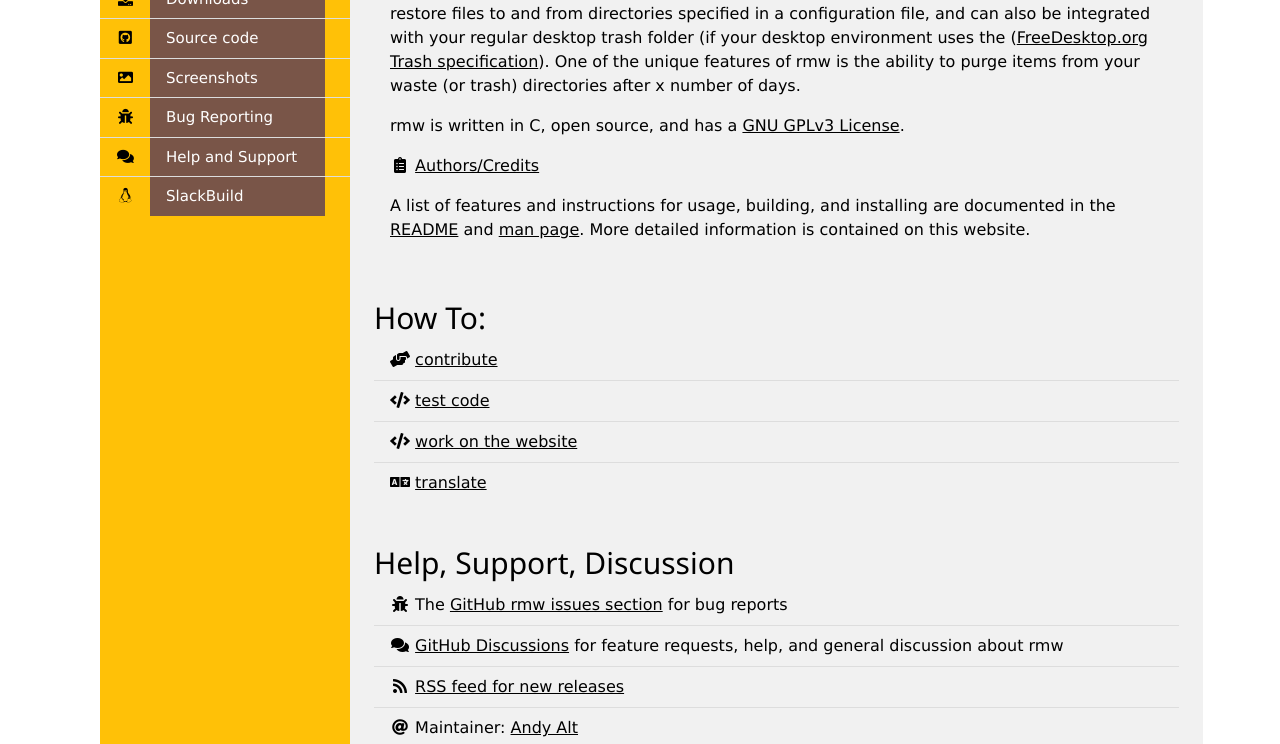
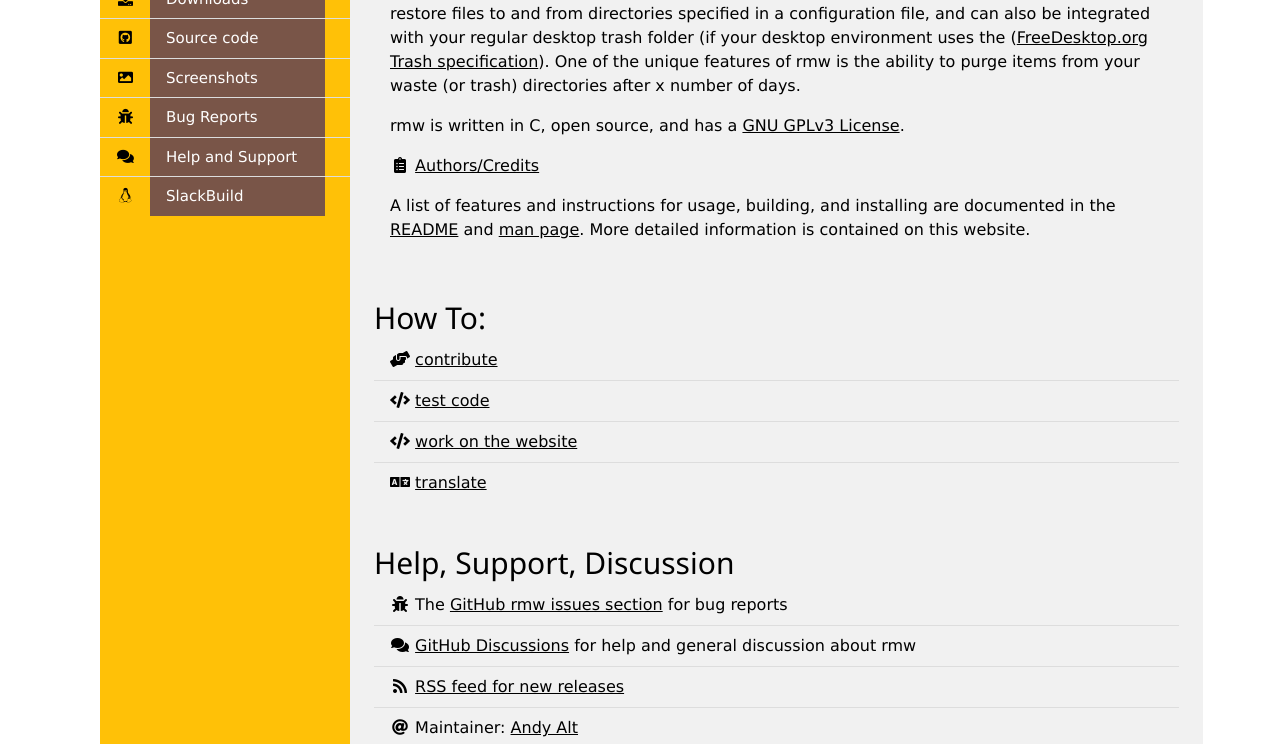
Before and after one commit to theimpossibleastronaut/rmw-website, a Jekyll site: the page built from index.md, in a window 1280 px wide and 1339 px high. Shown: the part 191-935 px from the top of the window. Built offline with Jekyll 4.4.1, drawn with Linux system fonts in a browser that asks for light colours.

Commit message:
docs: remove feature requests

```diff
--- a/_includes/head.html
+++ b/_includes/head.html
@@ -26,7 +26,7 @@
     <li><span class="fas fa-download fa-fw"></span>&nbsp;<a href="https://github.com/theimpossibleastronaut/rmw/releases" class="w3-btn w3-brown">Downloads</a></li>
 <li><span class="fab fa-github-square fa-fw"></span>&nbsp;<a title="source code on GitHub" href="https://github.com/theimpossibleastronaut/rmw/" class="w3-btn w3-brown">Source code</a></li>
     <li><span class="fas fa-image fa-fw"></span>&nbsp;<a href="screenshots.html" class="w3-btn w3-brown">Screenshots</a></li>
-    <li><span class="fas fa-bug fa-fw"></span>&nbsp;<a title="Bug reporting, feature requests and discussion" href="https://github.com/theimpossibleastronaut/rmw/issues" class="w3-btn w3-brown">Bug Reporting</a></li>
+    <li><span class="fas fa-bug fa-fw"></span>&nbsp;<a title="Bug reports" href="https://github.com/theimpossibleastronaut/rmw/issues" class="w3-btn w3-brown">Bug Reports</a></li>
     <li><span class="fas fa-comments fa-fw"></span>&nbsp;<a title="Help and Support" href="/index.html#support" class="w3-btn w3-brown">Help and Support</a></li>
     <li><span class="fab fa-linux fa-fw"></span>&nbsp;<a href="https://slackbuilds.org/repository/15.0/system/rmw/" class="w3-btn w3-brown">SlackBuild</a></li>
   </ul>
--- a/index.md
+++ b/index.md
@@ -42,7 +42,7 @@ layout: default
 <h2 id="support">Help, Support, Discussion</h2>
 <ul class="w3-ul">
   <li><span class="fas fa-bug fa-fw"></span>&nbsp;The <a href="https://github.com/theimpossibleastronaut/rmw/issues">GitHub rmw issues section</a> for bug reports</li>
-  <li><span class="fas fa-comments fa-fw"></span>&nbsp;<a href="https://github.com/theimpossibleastronaut/rmw/discussions">GitHub Discussions</a> for feature requests, help, and general discussion about rmw</li>
+  <li><span class="fas fa-comments fa-fw"></span>&nbsp;<a href="https://github.com/theimpossibleastronaut/rmw/discussions">GitHub Discussions</a> for help and general discussion about rmw</li>
   <li><span class="fas fa-rss fa-fw"></span>&nbsp;<a href="https://github.com/theimpossibleastronaut/rmw/releases.atom">RSS feed for new releases</a></li>
   <li><span class="fas fa-at fa-fw"></span>&nbsp;Maintainer: <a href="https://github.com/andy5995/">Andy Alt</a></li>
 </ul>
```
